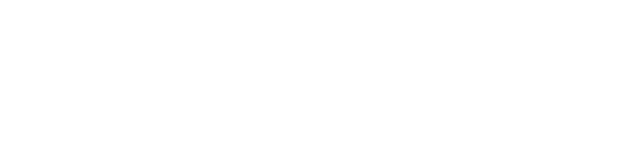
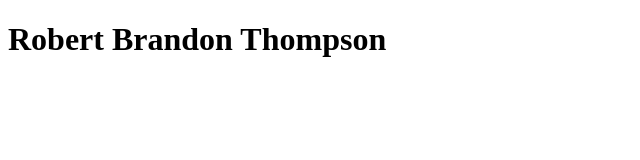
Before and after one commit to rb-thompson/about-me-html, a plain HTML site: page index.html in a window 1280 px wide. Shown: the whole page, without its empty margins (0-640 px from the left). Drawn offline with Linux system fonts and the light colour scheme.

Commit message:
add H1 heading

```diff
--- a/index.html
+++ b/index.html
@@ -6,6 +6,7 @@
     <title>About Me</title>
 </head>
 <body>
+    <h1>Robert Brandon Thompson</h1>
 
 </body>
 </html>
```
Also changed, not shown: 1 other file.
